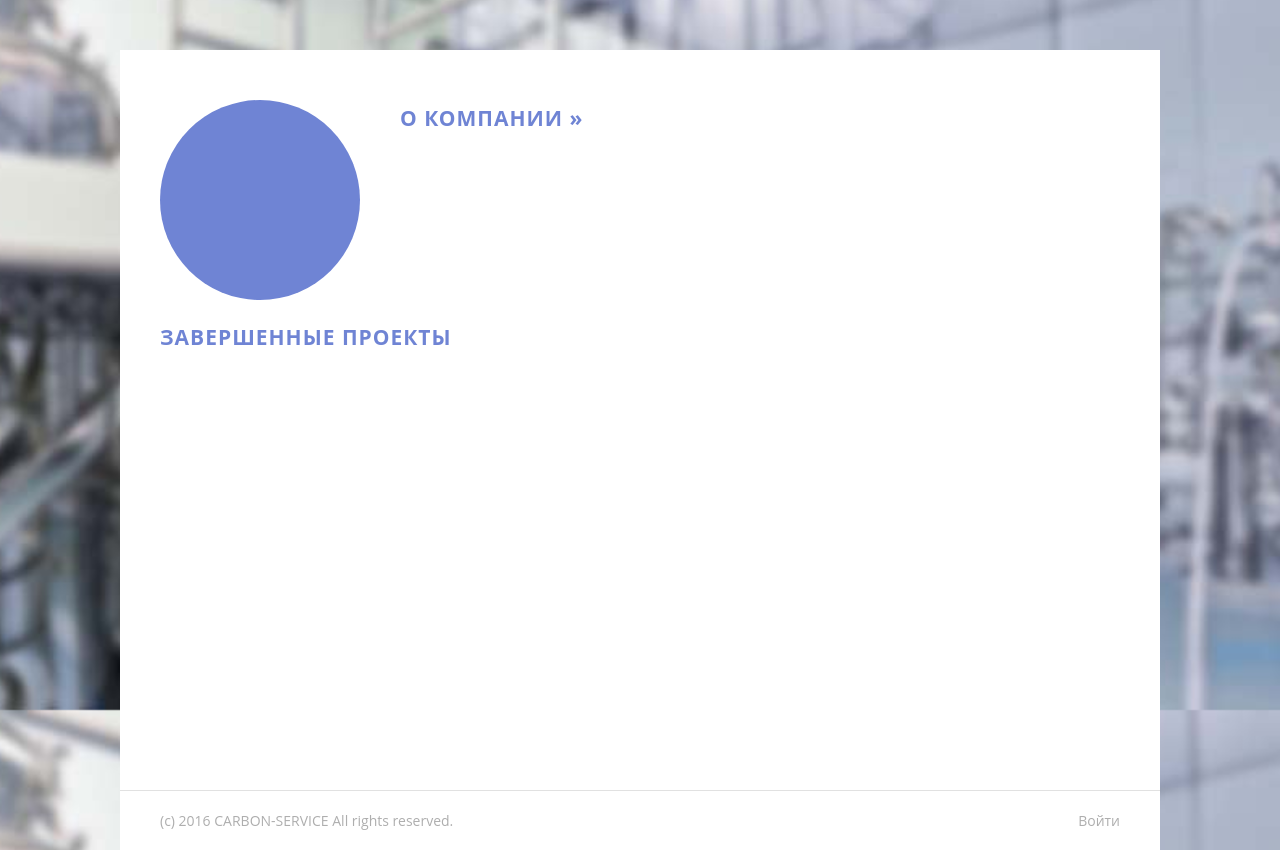
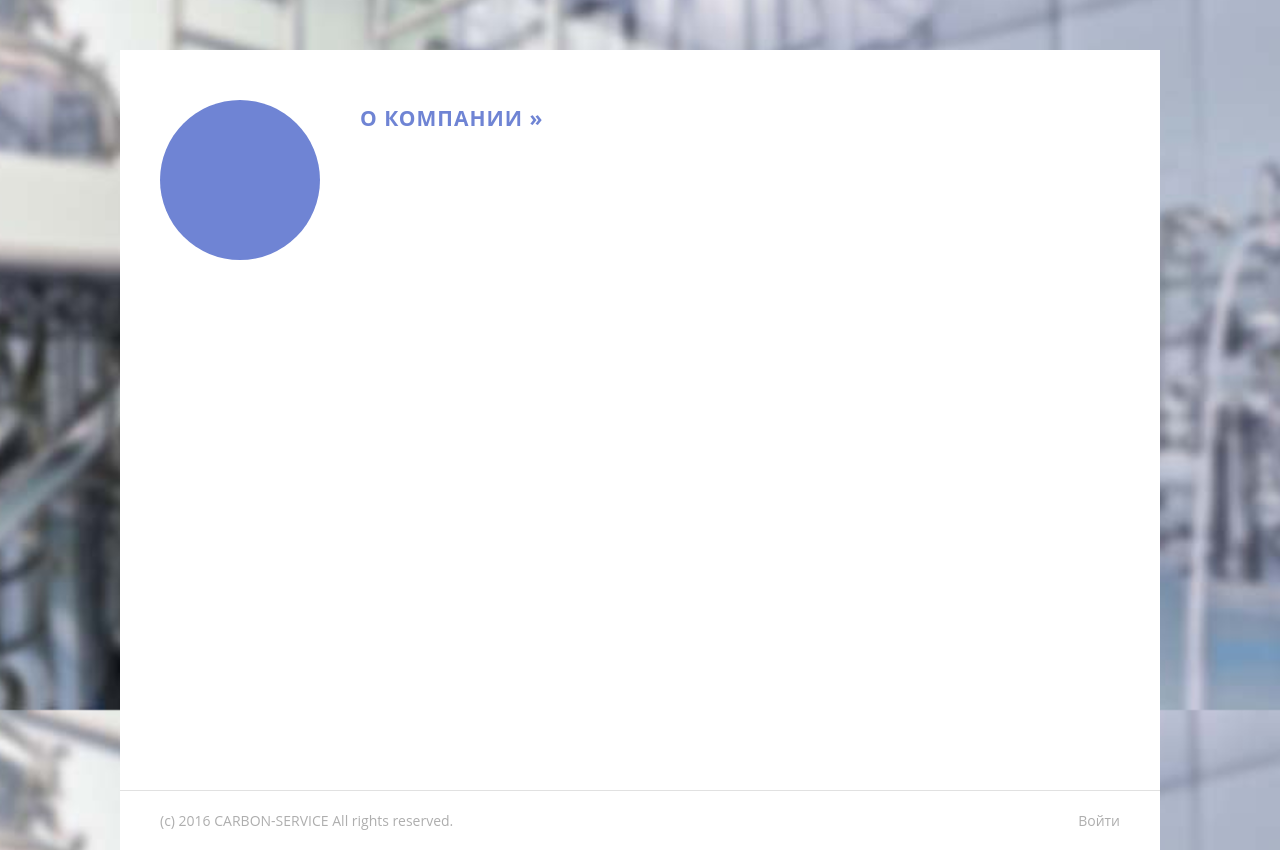
Before and after one commit to CaptFrozenberg/CarbonWebsite, a Django app: template showcase/templates/showcase.html in a window 1280 px wide. Shown: the part 90-940 px from the top of the page. Run offline with Django 3.2, Linux system fonts and the light colour scheme; the template is opened without the code that fills it, so the values that code supplies are empty; some libraries are stand-ins or nearby versions.

Commit message:
ui showcase htmlcss fixes, new loader

```diff
--- a/showcase/templates/showcase.html
+++ b/showcase/templates/showcase.html
@@ -12,34 +12,34 @@
 			<h1 class="title">
 				<a href="{% url 'main' %}">О компании</a> » {{ industry.title_ru }}
 			</h1>
-        <p style="min-height: 130px">
+			<p>
 			{{ industry.content_ru.rendered|safe }}
 			</p>
 		</div>
-    <p class="title" style="margin-top: 30px;">Завершенные проекты</p>
     {% else %}
-    <div id="abouttext">
+		<div id="aboutshowcase">
 			<h1 class="title">
 				<a href="{% url 'main' %}">About</a> » {{ industry.title_en }}
 			</h1>
-        <p style="min-height: 130px">
+			<p>
 			{{ industry.content_en.rendered|safe }}
 			</p>
 		</div>
-    <p class="title" style="margin-top: 30px;">Completed projects</p>
     {% endif %}
 
     {% if LANGUAGE_CODE == 'ru' or LANGUAGE_CODE == 'ru-ru' %}
     	{% for project in projects %}
     		<h2 class="title">{{ project.name_ru }}<h2>
-    		<div class="description" style="font-weight: normal;">
+    		<div class="description" style="font-weight: normal; font-size: 14px; line-height: 1.7em;">
     			{{ project.content_ru.rendered|safe }}
     		</div>
     	{% endfor %}
     {% else %}
     	{% for project in projects %}
-    		{{ project.name_en }}
+    		<h2 class="title">{{ project.name_en }}<h2>
+    		<div class="description" style="font-weight: normal; font-size: 14px; line-height: 1.7em;">
     			{{ project.content_en.rendered|safe }}
+    		</div>
     	{% endfor %}
     {% endif %}
 </div>
--- a/static/css/main.css
+++ b/static/css/main.css
@@ -131,8 +131,19 @@
 }
 #aboutshowcase {
 	display: inline-block;
-	margin-left: 240px;
+	margin-left: 200px;
     vertical-align: top;
+	margin-bottom: 20px;
+}
+#aboutshowcase > p {
+	min-height: 100px;
+}
+#about > div.ellipse {
+	width: 160px;
+	height: 160px;
+}
+#about > div.ellipse > img {
+	margin-top: 40px!important;
 }
 #directions {
     margin-top: 40px;
@@ -284,6 +295,13 @@
     font-size: 21px;
     text-transform: uppercase;
     letter-spacing: 1px;
+}
+.title > a {
+	transition: color 0.1s linear;
+}
+.title > a:hover {
+	color: #3c56ba;
+	transition: color 0.1s linear;
 }
 .article {
     padding: 15px 0;
```
Also changed, not shown: static/images/loader.gif, static/images/references/beer/3.png, 1 other file. Lines whose indentation alone changed are shown as unchanged.
